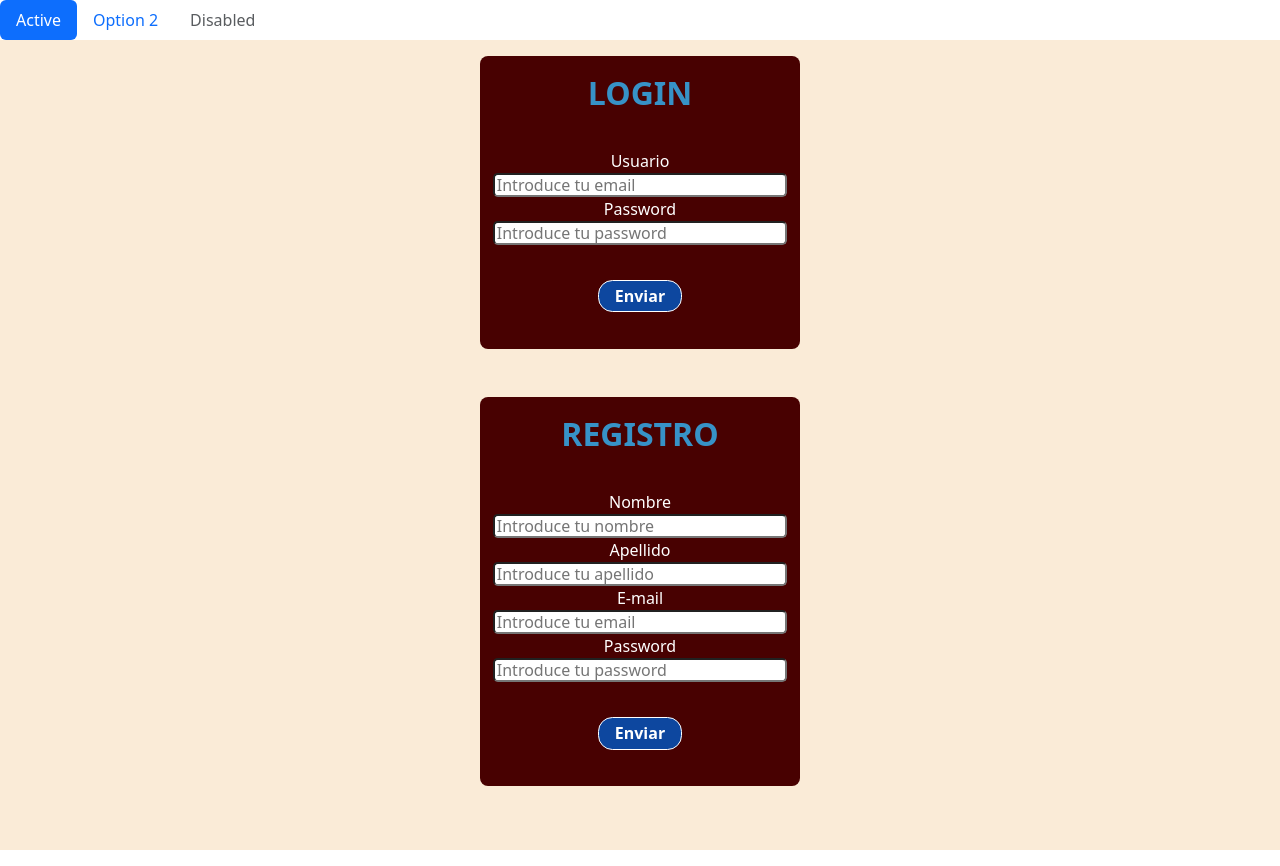
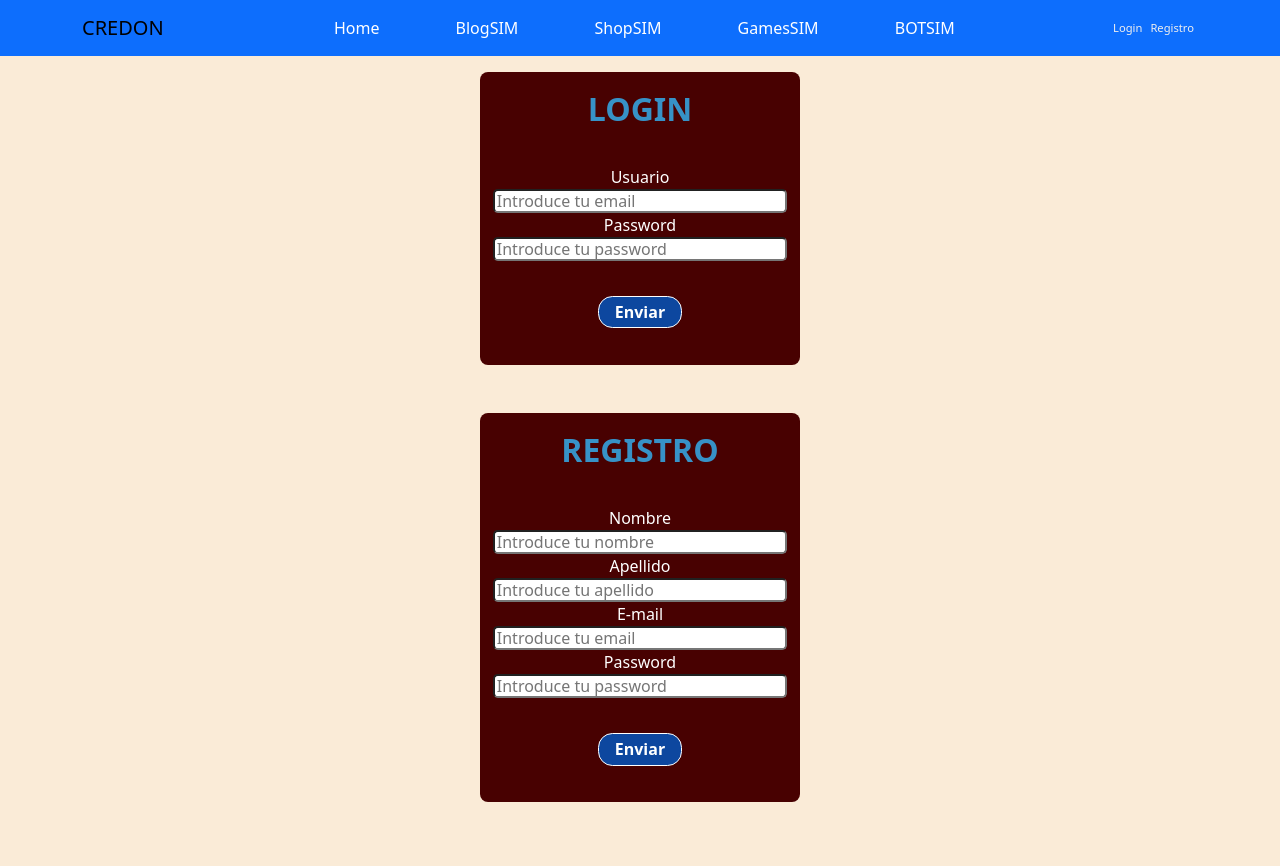
Before and after one commit to RedkarRiv/crsPortfolioFrontend, a React (Vite) app: page / in a window 1280 px wide. Built offline with nearby package versions, Linux system fonts and the light colour scheme.

Commit message:
NEW: Añadida navbar. Ajustada distribución y colores de contenido

```diff
--- a/src/common/Navbar/Navbar.css
+++ b/src/common/Navbar/Navbar.css
@@ -0,0 +1,8 @@
+.bordercheck {
+border: solid red 0.2em;}
+
+
+.loginRegisterButtons {
+    font-size: 70%;
+    color: rgb(239, 239, 239)
+}
--- a/src/common/Navbar/Navbar.jsx
+++ b/src/common/Navbar/Navbar.jsx
@@ -1,21 +1,38 @@
-import Nav from 'react-bootstrap/Nav';
+import Container from "react-bootstrap/Container";
+import Nav from "react-bootstrap/Nav";
+import Navbar from "react-bootstrap/Navbar";
+import NavDropdown from "react-bootstrap/NavDropdown";
+import "./Navbar.css";
 
-function PillsExample() {
+export const NavbarTop = () => {
   return (
-    <Nav variant="pills" defaultActiveKey="/home">
-      <Nav.Item>
-        <Nav.Link href="/home">Active</Nav.Link>
-      </Nav.Item>
-      <Nav.Item>
-        <Nav.Link eventKey="link-1">Option 2</Nav.Link>
-      </Nav.Item>
-      <Nav.Item>
-        <Nav.Link eventKey="disabled" disabled>
-          Disabled
-        </Nav.Link>
-      </Nav.Item>
-    </Nav>
+    <div className="m-0 p-0">
+      <Navbar
+        collapseOnSelect
+        expand="lg"
+        className="bg-primary text-white
+        "
+      >
+        <Container className="">
+          <Navbar.Brand href="#home">CREDON</Navbar.Brand>
+          <Navbar.Toggle aria-controls="responsive-navbar-nav" />
+          <Navbar.Collapse id="responsive-navbar-nav">
+            <Nav className="me-auto w-100 d-flex justify-content-center">
+              <div className="navbarMenu w-75 d-flex justify-content-around align-items-center">
+                <div href="#features">Home</div>
+                <div href="#pricing">BlogSIM</div>
+                <div href="#pricing">ShopSIM</div>
+                <div href="#pricing">GamesSIM</div>
+                <div href="#pricing">BOTSIM</div>
+              </div>
+            </Nav>
+            <Nav className="loginRegisterButtons">
+              <div className="p-1">Login</div>
+              <div className="p-1">Registro</div>
+            </Nav>
+          </Navbar.Collapse>
+        </Container>
+      </Navbar>
+    </div>
   );
-}
-
-export default PillsExample;
+};
--- a/src/main.jsx
+++ b/src/main.jsx
@@ -8,7 +8,7 @@ import store from "./app/store.js";
 import { PersistGate } from "redux-persist/integration/react";
 import { persistStore } from "redux-persist";
 import { Provider } from "react-redux";
-import Navbar from "./common/Navbar/Navbar.jsx";
+import  { NavbarTop } from "./common/Navbar/Navbar.jsx";
 
 const persistor = persistStore(store);
 
@@ -17,7 +17,7 @@ ReactDOM.createRoot(document.getElementById("root")).render(
     <Provider store={store}>
       <PersistGate loading={null} persistor={persistor}>
         <BrowserRouter>
-          <Navbar />
+          <NavbarTop />
           <App />
         </BrowserRouter>
       </PersistGate>
```
Also changed, not shown: src/pages/Body/Body.jsx (line endings or trailing spaces).
